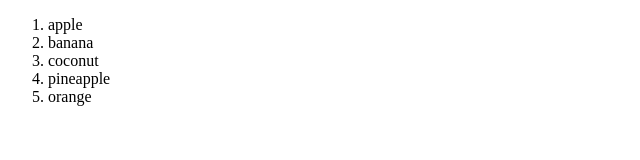
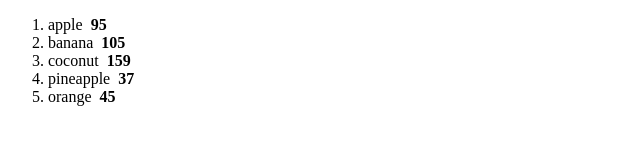
Before and after one commit to AmrMasri/react-js, a React (Vite) app: page / in a window 1280 px wide. Shown: the top 160 px of the page, without its empty margins (0-640 px from the left). Built offline with nearby package versions, Linux system fonts and the light colour scheme.

Commit message:
creating array and order it by map

```diff
--- a/src/list.jsx
+++ b/src/list.jsx
@@ -1,9 +1,18 @@
 
 function List(){
 
-    const fruits = ["apple", "banana", "coconut", "pineapple", "orange"];
+    const fruits = [{id: 1, name: "apple", calories: 95},
+                    {id: 2, name: "banana", calories: 105},
+                    {id: 3, name: "coconut", calories: 159},
+                    {id: 4, name: "pineapple", calories: 37},
+                    {id: 5, name: "orange", calories: 45}];
 
-    const ListItems = fruits.map(fruit => <li>{fruit}</li>)
+   // const lowCalFruits = fruits.filter(fruit => fruit.calories < 100);
+    //  const highCalFruits = fruits.filter(fruit => fruit.calories >= 95);
+
+    const ListItems = fruits.map(fruit =>  <li key={fruit.id}>
+                                                {fruit.name} &nbsp;
+                                             <b>{fruit.calories}</b></li>);
 
     return(<ol>{ListItems}</ol>);
 }
```
